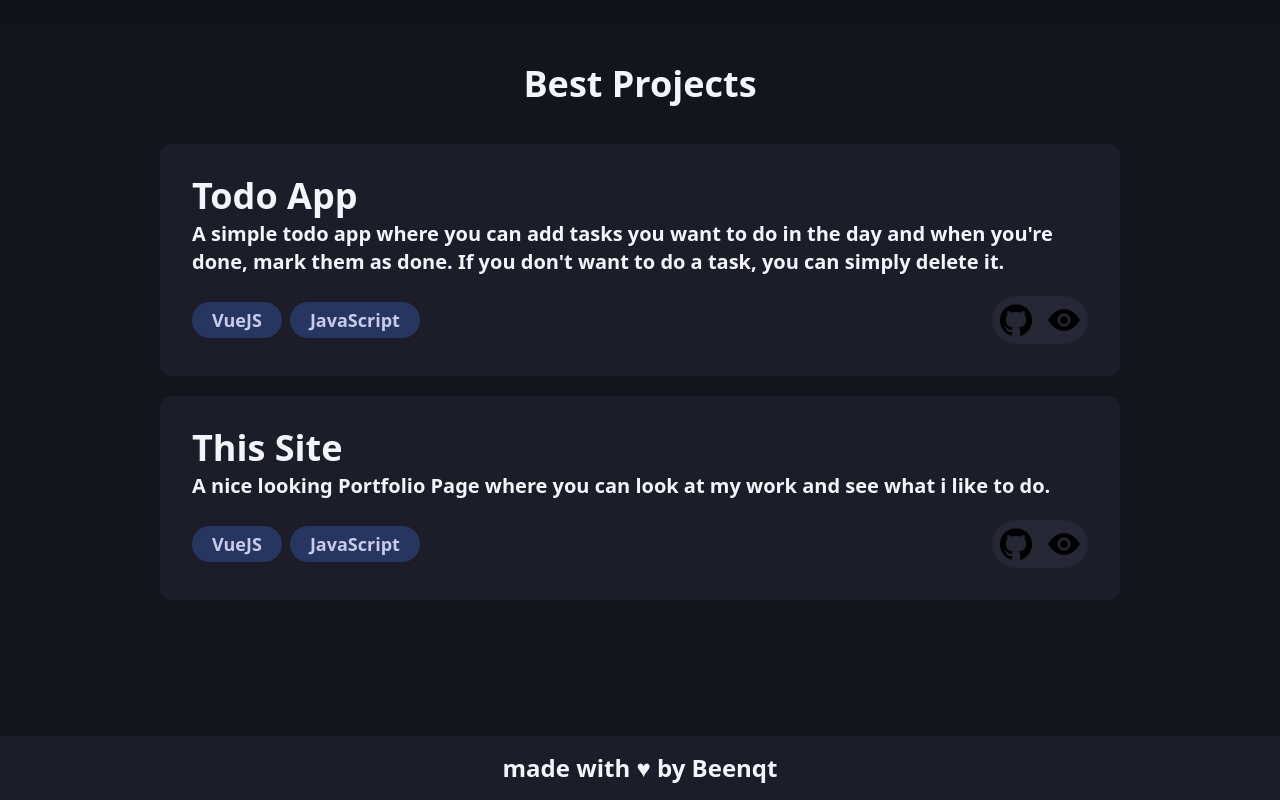
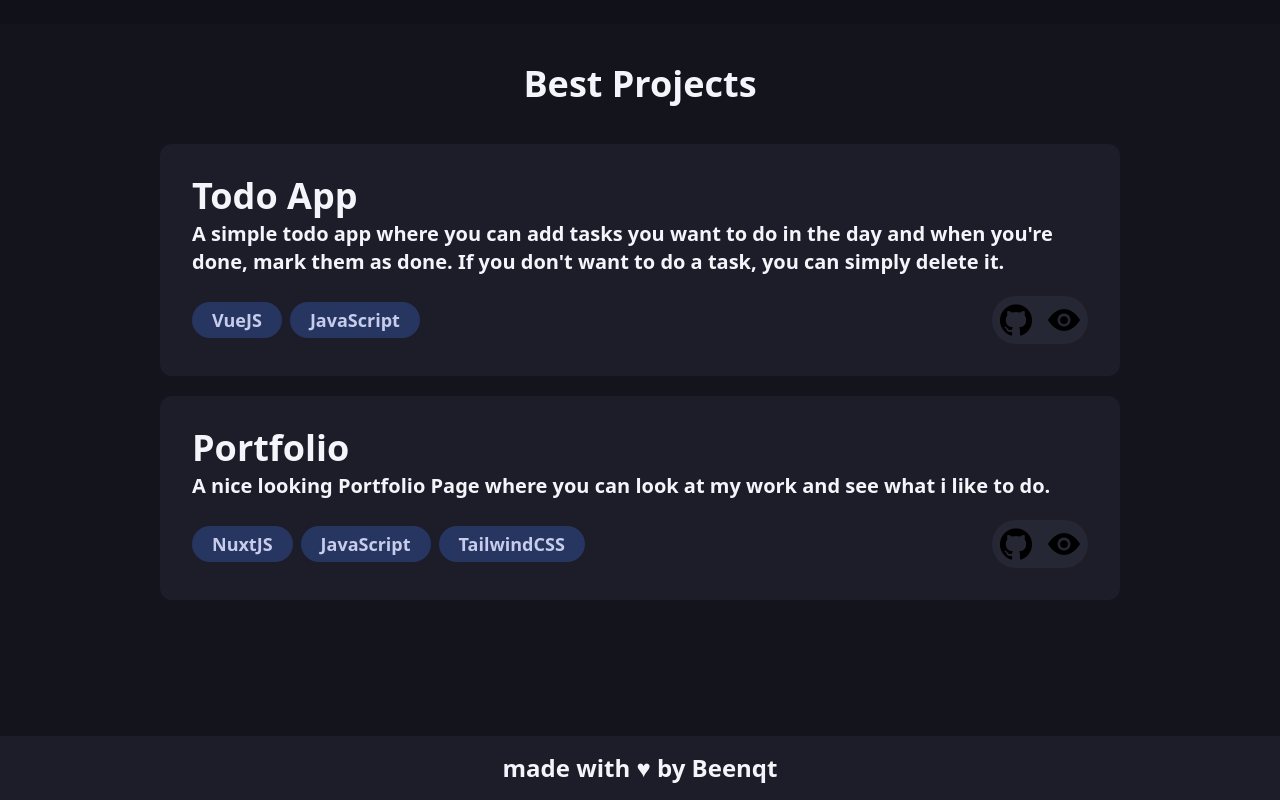
Before and after one commit to Bxnq/nuxt-portfolio, a Nuxt app: page /home in a window 1280 px wide. Shown: the part 1216-2016 px from the top of the page. Built offline with nearby package versions, Linux system fonts and the light colour scheme.

Commit message:
Added links to Projects

```diff
--- a/components/home/Project.vue
+++ b/components/home/Project.vue
@@ -9,8 +9,8 @@
                     <div class="badge" v-for="badge in data.badges" :key="badge">{{ badge }}</div>
                 </div>
                 <div class="flex gap-4 bg-dark-100 p-2 rounded-full">
-                    <a href="#"><img src="../../assets/img/github.png" class="w-8 h-8"></a>
-                    <a href="#"><img src="../../assets/img/preview.png" class="w-8 h-8"></a>
+                    <a :href="data.github"><img src="../../assets/img/github.png" class="w-8 h-8"></a>
+                    <a :href="data.preview"><img src="../../assets/img/preview.png" class="w-8 h-8"></a>
                 </div>
             </div>
         </div>
--- a/components/home/Projects.vue
+++ b/components/home/Projects.vue
@@ -17,21 +17,22 @@ const projects = [
   {
     name: 'Todo App',
     description: "A simple todo app where you can add tasks you want to do in the day and when you're done, mark them as done. If you don't want to do a task, you can simply delete it.",
-    preview: '',
-    source: '',
+    preview: 'https://todo.devbxnq.de',
+    source: 'https://github.com/Bxnq/todolist',
     badges: [
       'VueJS',
       'JavaScript'
     ],
   },
   {
-    name: 'This Site',
+    name: 'Portfolio',
     description: "A nice looking Portfolio Page where you can look at my work and see what i like to do.",
-    preview: '',
-    source: '',
+    preview: 'https://devbxnq.de',
+    source: 'https://github.com/Bxnq/nuxt-portfolio',
     badges: [
-      'VueJS',
-      'JavaScript'
+      'NuxtJS',
+      'JavaScript',
+      'TailwindCSS'
     ],
   }
 ]
```
